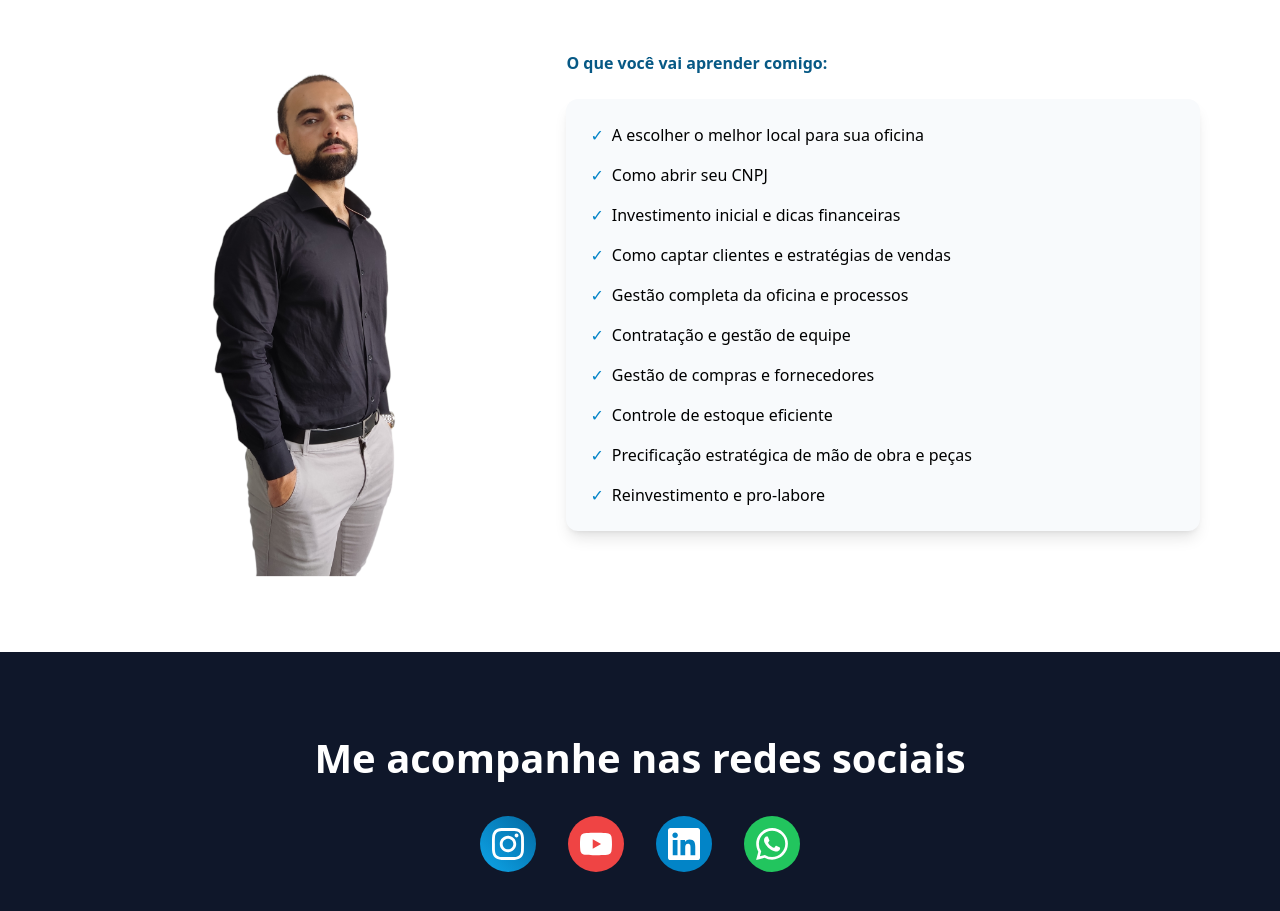
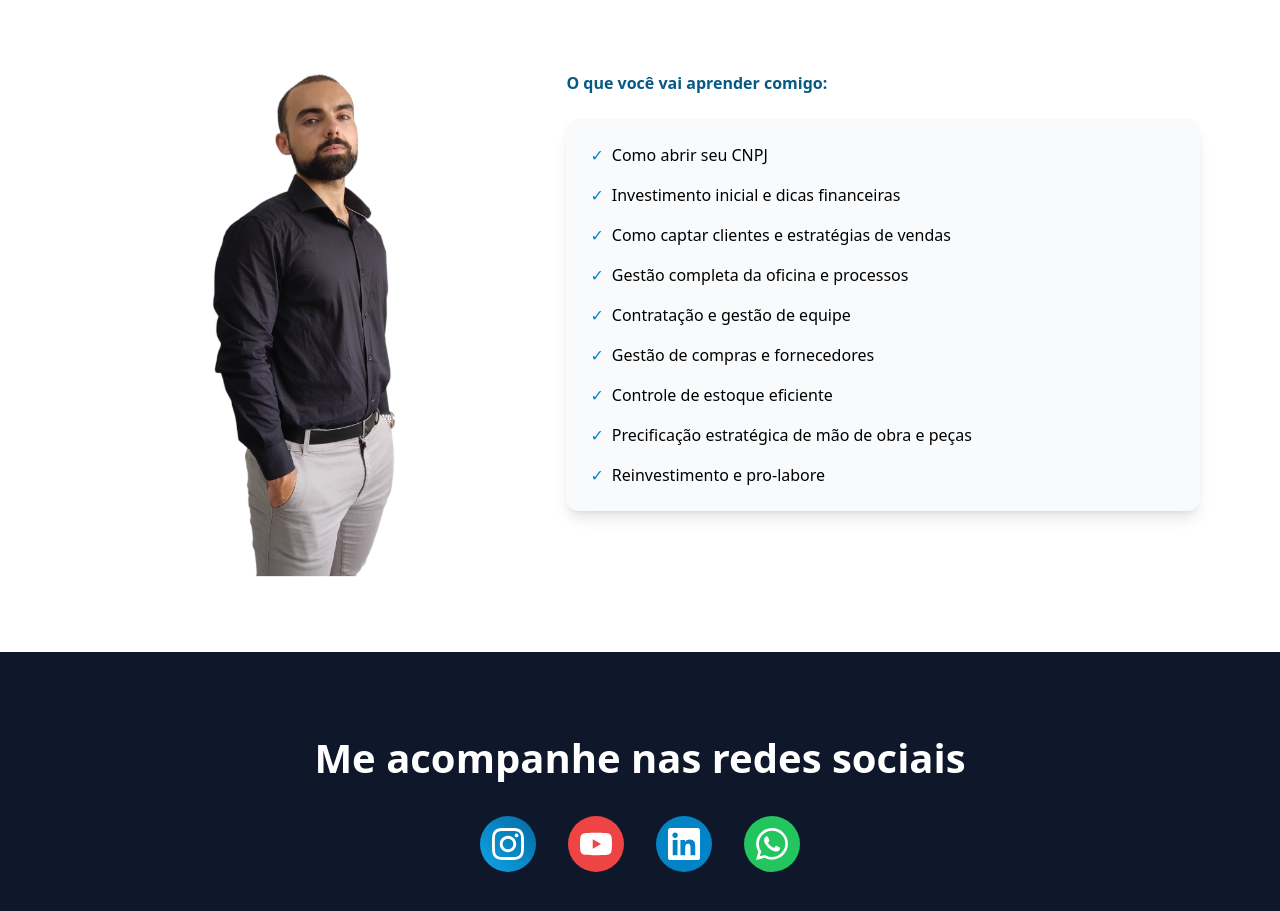
Before and after one commit to LukaVieira1/jordan-landing-page, a React (Vite) app: page / in a window 1280 px wide. Shown: the part 1800-2711 px from the top of the page. Built offline with nearby package versions, Linux system fonts and the light colour scheme.

Commit message:
refactor: add learningPoints map

```diff
--- a/src/App.tsx
+++ b/src/App.tsx
@@ -2,6 +2,18 @@ import { motion } from "framer-motion";
 import { fadeInUp, stagger, scaleIn } from "./utils/animations";
 
 function App() {
+  const learningPoints = [
+    "Como abrir seu CNPJ",
+    "Investimento inicial e dicas financeiras",
+    "Como captar clientes e estratégias de vendas",
+    "Gestão completa da oficina e processos",
+    "Contratação e gestão de equipe",
+    "Gestão de compras e fornecedores",
+    "Controle de estoque eficiente",
+    "Precificação estratégica de mão de obra e peças",
+    "Reinvestimento e pro-labore",
+  ];
+
   return (
     <main className="min-h-screen bg-gray-50">
       {/* Hero/About Me */}
@@ -209,46 +221,16 @@ function App() {
                   viewport={{ once: true }}
                 >
                   <ul className="space-y-4">
-                    <motion.li variants={stagger} className="flex items-start">
-                      <span className="text-primary-600 mr-2">✓</span>A escolher
-                      o melhor local para sua oficina
-                    </motion.li>
-                    <motion.li variants={stagger} className="flex items-start">
-                      <span className="text-primary-600 mr-2">✓</span>
-                      Como abrir seu CNPJ
-                    </motion.li>
-                    <motion.li variants={stagger} className="flex items-start">
-                      <span className="text-primary-600 mr-2">✓</span>
-                      Investimento inicial e dicas financeiras
-                    </motion.li>
-                    <motion.li variants={stagger} className="flex items-start">
-                      <span className="text-primary-600 mr-2">✓</span>
-                      Como captar clientes e estratégias de vendas
-                    </motion.li>
-                    <motion.li variants={stagger} className="flex items-start">
-                      <span className="text-primary-600 mr-2">✓</span>
-                      Gestão completa da oficina e processos
-                    </motion.li>
-                    <motion.li variants={stagger} className="flex items-start">
-                      <span className="text-primary-600 mr-2">✓</span>
-                      Contratação e gestão de equipe
-                    </motion.li>
-                    <motion.li variants={stagger} className="flex items-start">
-                      <span className="text-primary-600 mr-2">✓</span>
-                      Gestão de compras e fornecedores
-                    </motion.li>
-                    <motion.li variants={stagger} className="flex items-start">
-                      <span className="text-primary-600 mr-2">✓</span>
-                      Controle de estoque eficiente
-                    </motion.li>
-                    <motion.li variants={stagger} className="flex items-start">
-                      <span className="text-primary-600 mr-2">✓</span>
-                      Precificação estratégica de mão de obra e peças
-                    </motion.li>
-                    <motion.li variants={stagger} className="flex items-start">
-                      <span className="text-primary-600 mr-2">✓</span>
-                      Reinvestimento e pro-labore
-                    </motion.li>
+                    {learningPoints.map((point, index) => (
+                      <motion.li
+                        variants={stagger}
+                        className="flex items-start"
+                        key={index}
+                      >
+                        <span className="text-primary-600 mr-2">✓</span>
+                        {point}
+                      </motion.li>
+                    ))}
                   </ul>
                 </motion.div>
               </div>
```
